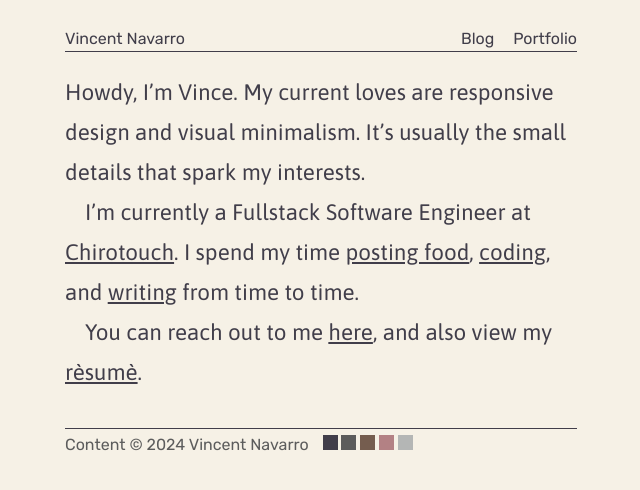
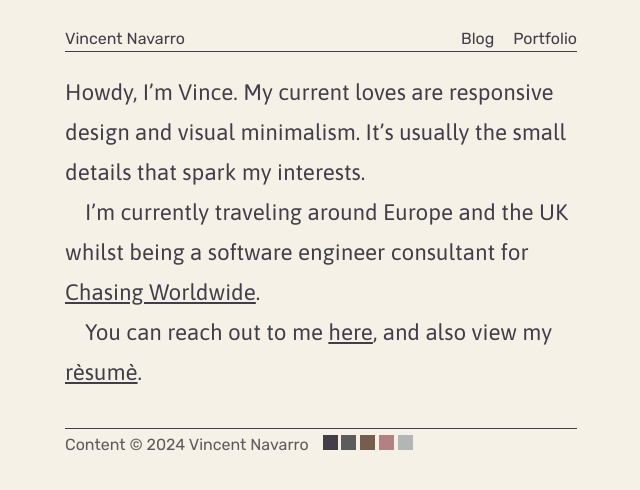
Before and after one commit to VincentNavarro/vincentnavarro.com, a Jekyll site: the page built from index.md, in a window 1280 px wide. Shown: the top 490 px of the page, without its empty margins (319-959 px from the left). Built offline with Jekyll 4.4.1, drawn with Linux system fonts in a browser that asks for light colours; nearby versions of some CDN libraries.

Commit message:
Update index.md

```diff
--- a/index.md
+++ b/index.md
@@ -7,9 +7,7 @@ My current loves are responsive design and visual minimalism.
 It's usually the small details that spark my interests.
 {:intro}
 
-I'm currently a Fullstack Software Engineer at <a href="https://www.chirotouch.com/" target="_blank">Chirotouch</a>. I spend my time <a href="https://www.instagram.com/officialfoodplug/" target="_blank">posting food</a>,
-<a href="https://github.com/VincentNavarro" target="_blank">coding</a>,
-and <a href="/blog" target="_blank">writing</a> from time to time.
+I'm currently traveling around Europe and the UK whilst being a software engineer consultant for <a href="https://www.chasingworldwide.com/" target="_blank">Chasing Worldwide</a>.
 {:.meat}
 
 You can reach out to me <a href="mailto:vincent@vincentnavarro.com">here</a>, and also view my <a href="/Vincent_Navarro_Resume_2021.pdf" target="_blank">rèsumè</a>.
```
